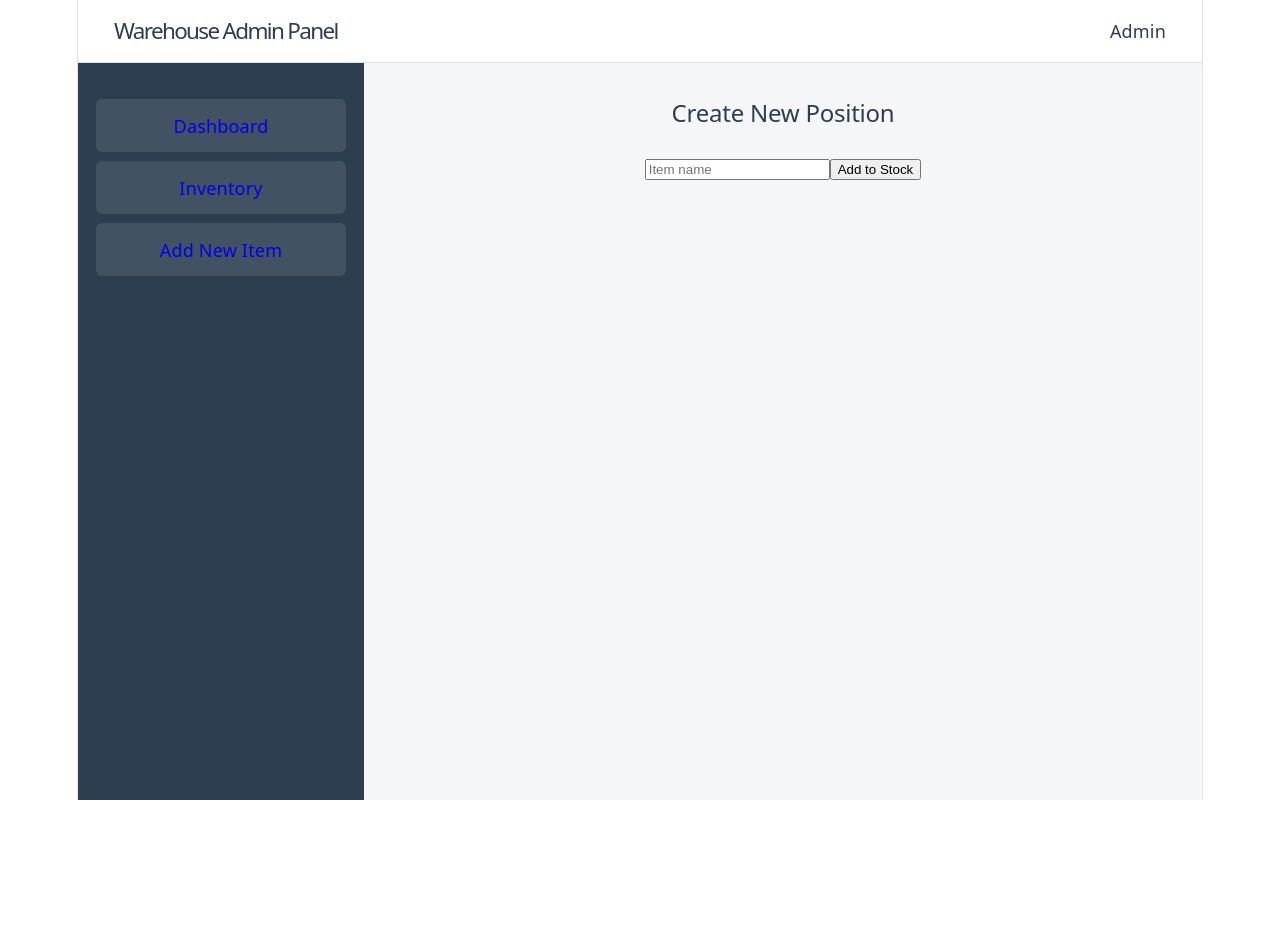
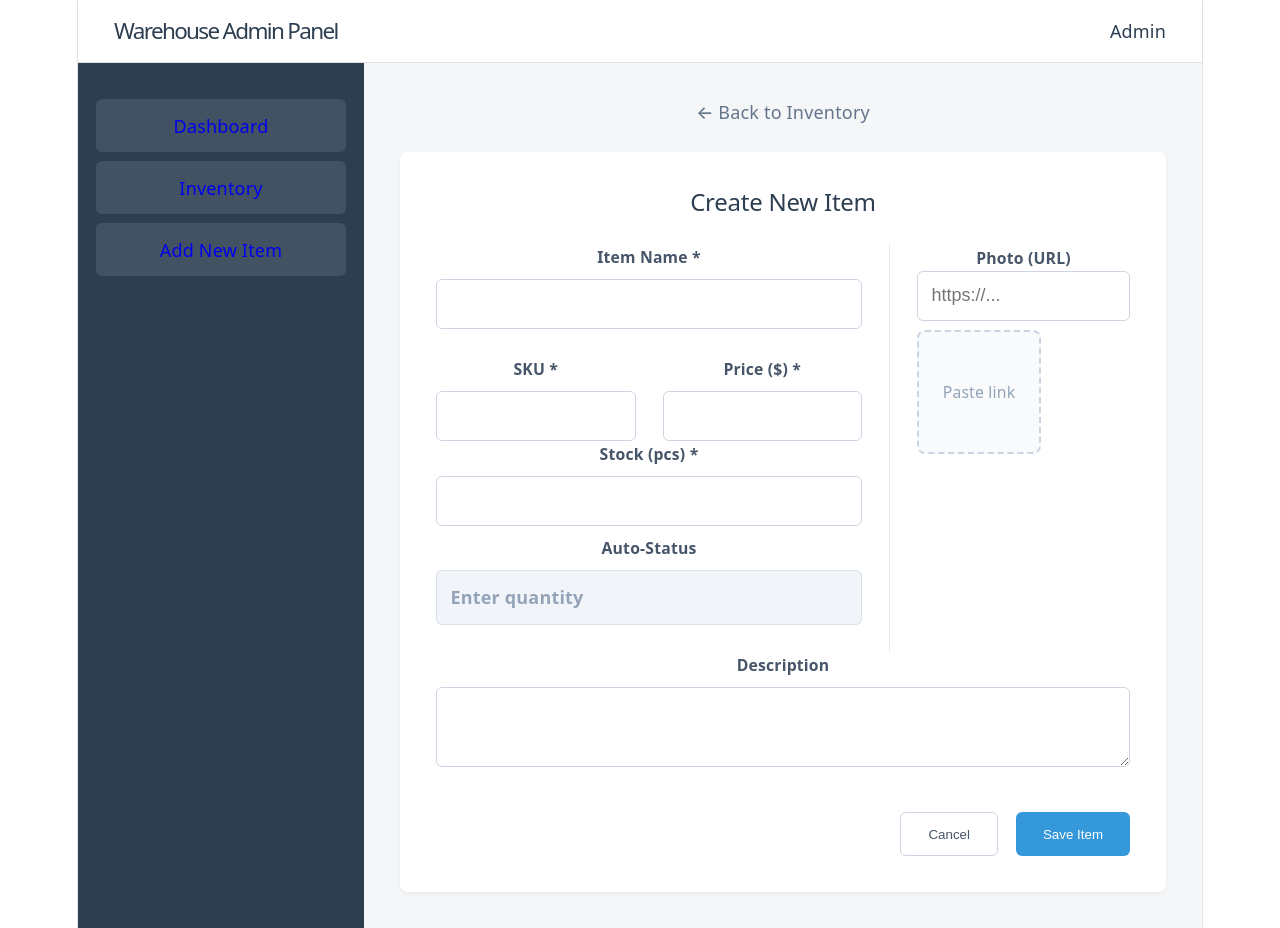
Before and after one commit to Igor-ct/lab7-admin-web-service, a React (Vite) app: page /inventory/create in a window 1280 px wide. Before the commit the page ends 800 px from the top, so only its background shows below. Built offline with nearby package versions, Linux system fonts and the light colour scheme.

Commit message:
feat: add inventory create page
- implement basic create form logic
- add create form UI
- add new column for inventory table(photo)

```diff
--- /dev/null
+++ b/src/components/inventory/InventoryForm/InventoryForm.jsx
@@ -0,0 +1,116 @@
+import styles from './InventoryForm.module.css';
+
+function InventoryForm({ formData, currentStatus, onChange, onSubmit, onCancel }) {
+  return (
+    <div className={styles.container}>
+      <h2 className={styles.title}>Create New Item</h2>
+
+      <form onSubmit={onSubmit}>
+        <div className={styles.row}>
+          <div className={styles.mainColumn}>
+            <div className={styles.formGroup}>
+              <label className={styles.label}>Item Name *</label>
+              <input
+                className={styles.input}
+                type="text"
+                name="inventory_name"
+                value={formData.inventory_name}
+                onChange={onChange}
+                required
+              />
+            </div>
+
+            <div className={styles.row}>
+              <div className={styles.half}>
+                <label className={styles.label}>SKU *</label>
+                <input className={styles.input} type="text" name="sku" value={formData.sku} onChange={onChange} required />
+              </div>
+              <div className={styles.half}>
+                <label className={styles.label}>Price ($) *</label>
+                <input className={styles.input} type="number" step="0.01" min="0" name="price" value={formData.price} onChange={onChange} required />
+              </div>
+            </div>
+
+            <div className={`${styles.row} ${styles.formGroup}`}>
+              <div className={styles.half}>
+                <label className={styles.label}>Stock (pcs) *</label>
+                <input
+                  className={styles.input}
+                  type="number"
+                  min="0"
+                  name="stock"
+                  value={formData.stock}
+                  onChange={onChange}
+                  required
+                />
+              </div>
+              <div className={styles.half}>
+                <label className={styles.label}>Auto-Status</label>
+                <div
+                  className={styles.statusBadge}
+                  style={{
+                    backgroundColor: currentStatus.bg,
+                    color: currentStatus.color,
+                    border: `1px solid ${currentStatus.color}40`
+                  }}
+                >
+                  {currentStatus.text}
+                </div>
+              </div>
+            </div>
+          </div>
+
+          <div className={styles.photoColumn}>
+            <label className={styles.label}>Photo (URL)</label>
+            <input
+              className={styles.input}
+              type="url"
+              name="photo"
+              placeholder="https://..."
+              value={formData.photo}
+              onChange={onChange}
+            />
+
+            <div className={styles.previewBox}>
+              {formData.photo ? (
+                <img
+                  className={styles.previewImg}
+                  src={formData.photo}
+                  alt="Preview"
+                  onError={(e) => {
+                    e.target.style.display = 'none';
+                    e.target.nextSibling.style.display = 'block';
+                  }}
+                />
+              ) : (
+                "Paste link"
+              )}
+              <span className={styles.errorText}>Invalid link</span>
+            </div>
+          </div>
+        </div>
+
+        <div className={styles.formGroup}>
+          <label className={styles.label}>Description</label>
+          <textarea
+            className={`${styles.input} ${styles.textarea}`}
+            name="description"
+            value={formData.description}
+            onChange={onChange}
+          />
+        </div>
+
+        <div className={styles.actions}>
+          <button type="button" className={styles.cancelBtn} onClick={onCancel}>
+            Cancel
+          </button>
+          <button type="submit" className={styles.submitBtn}>
+            Save Item
+          </button>
+        </div>
+      </form>
+    </div>
+  );
+}
+
+export default InventoryForm;
--- /dev/null
+++ b/src/components/inventory/InventoryForm/InventoryForm.module.css
@@ -0,0 +1,110 @@
+.container {
+  max-width: 800px;
+  margin: 0 auto;
+  background-color: white;
+  padding: 2rem;
+  border-radius: 8px;
+  box-shadow: 0 2px 4px rgba(0,0,0,0.05);
+}
+
+.title {
+  margin-top: 0;
+  margin-bottom: 2rem;
+  color: #0f172a;
+}
+
+.row { display: flex; gap: 1.5rem; }
+.mainColumn { flex: 2; }
+.photoColumn {
+  flex: 1;
+  border-left: 1px solid #e2e8f0;
+  padding-left: 1.5rem;
+}
+.half {
+  flex: 1;
+  display: flex;
+  flex-direction: column;
+  gap: 0.5rem;
+}
+.formGroup {
+  margin-bottom: 1.5rem;
+  display: flex;
+  flex-direction: column;
+  gap: 0.5rem;
+}
+.label {
+  font-weight: 600;
+  font-size: 0.875rem;
+  color: #475569;
+}
+.input {
+  padding: 0.75rem;
+  border: 1px solid #cbd5e1;
+  border-radius: 6px;
+  font-size: 1rem;
+  outline: none;
+  transition: border-color 0.2s;
+  width: 100%;
+  box-sizing: border-box;
+}
+.input:focus { border-color: #3498db; }
+.textarea { min-height: 80px; resize: vertical; }
+
+.statusBadge {
+  padding: 0.75rem;
+  border-radius: 6px;
+  font-weight: 600;
+  display: flex;
+  align-items: center;
+  height: 100%;
+  box-sizing: border-box;
+}
+
+.previewBox {
+  margin-top: 0.5rem;
+  width: 120px;
+  height: 120px;
+  border: 2px dashed #cbd5e1;
+  border-radius: 8px;
+  display: flex;
+  align-items: center;
+  justify-content: center;
+  overflow: hidden;
+  background-color: #f8fafc;
+  color: #94a3b8;
+  font-size: 0.875rem;
+  text-align: center;
+}
+.previewImg {
+  width: 100%;
+  height: 100%;
+  object-fit: cover;
+}
+.errorText { display: none; padding: 10px; }
+
+.actions {
+  margin-top: 2.5rem;
+  display: flex;
+  gap: 1rem;
+  justify-content: flex-end;
+}
+.cancelBtn {
+  padding: 0.75rem 1.5rem;
+  background-color: white;
+  color: #475569;
+  border: 1px solid #cbd5e1;
+  border-radius: 6px;
+  cursor: pointer;
+  font-weight: 500;
+}
+.cancelBtn:hover { background-color: #f8fafc; }
+.submitBtn {
+  padding: 0.75rem 1.5rem;
+  background-color: #3498db;
+  color: white;
+  border: none;
+  border-radius: 6px;
+  cursor: pointer;
+  font-weight: 500;
+}
+.submitBtn:hover { background-color: #2980b9; }
--- a/src/components/inventory/InventoryTable/InventoryTable.jsx
+++ b/src/components/inventory/InventoryTable/InventoryTable.jsx
@@ -2,9 +2,9 @@ import { useState } from 'react';
 import styles from './InventoryTable.module.css';
 
 const DUMMY_INVENTORY = [
-  { id: 1, name: 'Ноутбук Lenovo ThinkPad X1', sku: 'LNV-001', price: 1200, stock: 15, status: 'In Stock' },
-  { id: 2, name: 'Монітор Dell UltraSharp 27"', sku: 'DLL-027', price: 350, stock: 3, status: 'Low Stock' },
-  { id: 3, name: 'Клавіатура Keychron K8', sku: 'KCH-K8', price: 95, stock: 0, status: 'Out of Stock' },
+  { id: 1, name: 'Ноутбук Lenovo ThinkPad X1', sku: 'LNV-001', price: 1200, stock: 15, status: 'In Stock', photo: 'https://placehold.co/50x50/e2e8f0/475569?text=LNV' },
+  { id: 2, name: 'Монітор Dell UltraSharp 27"', sku: 'DLL-027', price: 350, stock: 3, status: 'Low Stock', photo: 'https://placehold.co/50x50/e2e8f0/475569?text=LNV' },
+  { id: 3, name: 'Клавіатура Keychron K8', sku: 'KCH-K8', price: 95, stock: 0, status: 'Out of Stock', photo: '' },
 ];
 
 function InventoryTable() {
@@ -132,6 +132,7 @@ function InventoryTable() {
         <thead>
           <tr>
             <th onClick={() => requestSort('id')} className={styles.sortable}>ID {getSortIcon('id')}</th>
+            <th>Photo</th>
             <th onClick={() => requestSort('name')} className={styles.sortable}>Name {getSortIcon('name')}</th>
             <th onClick={() => requestSort('sku')} className={styles.sortable}>SKU {getSortIcon('sku')}</th>
             <th onClick={() => requestSort('price')} className={styles.sortable}>Price {getSortIcon('price')}</th>
@@ -152,6 +153,13 @@ function InventoryTable() {
             sortedItems.map((item) => (
               <tr key={item.id}>
                 <td>{item.id}</td>
+                <td>
+                <img
+                    src={item.photo || 'https://placehold.co/50x50?text=No+Img'}
+                    alt={item.name}
+                    className={styles.productImage}
+                />
+                </td>
                 <td className={styles.itemName}>{item.name}</td>
                 <td>{item.sku}</td>
                 <td>${item.price}</td>
--- a/src/pages/AdminInventoryCreate/AdminInventoryCreate.jsx
+++ b/src/pages/AdminInventoryCreate/AdminInventoryCreate.jsx
@@ -1,11 +1,71 @@
+import { useState } from 'react';
+import { useNavigate, Link } from 'react-router-dom';
+import InventoryForm from '../../components/inventory/InventoryForm/InventoryForm';
+
 function AdminInventoryCreate() {
+  const navigate = useNavigate();
+
+  const [formData, setFormData] = useState({
+    name: '',
+    sku: '',
+    price: '',
+    stock: '',
+    description: '',
+    photo: ''
+  });
+
+  const handleChange = (e) => {
+    const { name, value } = e.target;
+    setFormData(prev => ({
+      ...prev,
+      [name]: value
+    }));
+  };
+
+  const handleCancel = () => {
+    navigate('/inventory');
+  };
+
+  const calculateStatus = (stockValue) => {
+    if (stockValue === '') return { text: 'Enter quantity', color: '#94a3b8', bg: '#f1f5f9' };
+
+    const qty = parseInt(stockValue);
+    if (qty === 0) return { text: 'Out of Stock', color: '#991b1b', bg: '#fee2e2' };
+    if (qty > 0 && qty <= 5) return { text: 'Low Stock', color: '#854d0e', bg: '#fef08a' };
+    return { text: 'In Stock', color: '#166534', bg: '#dcfce7' };
+  };
+
+  const handleSubmit = (e) => {
+    e.preventDefault();
+
+    const finalData = {
+      ...formData,
+      status: calculateStatus(formData.stock).text
+    };
+
+    console.log('Sending to DB:', finalData);
+
+    setTimeout(() => {
+      alert('✅ Item successfully created!');
+      navigate('/inventory');
+    }, 800);
+  };
+
   return (
     <div>
-      <h2>Create New Position</h2>
-      <form>
-        <input type="text" placeholder="Item name" />
-        <button type="submit">Add to Stock</button>
-      </form>
+      <div style={{ marginBottom: '1.5rem', maxWidth: '800px', margin: '0 auto 1.5rem auto' }}>
+        <Link to="/inventory" style={{ color: '#64748b', textDecoration: 'none', fontWeight: '500' }}>
+          ← Back to Inventory
+        </Link>
+      </div>
+
+      <InventoryForm
+        formData={formData}
+        currentStatus={calculateStatus(formData.stock)}
+        onChange={handleChange}
+        onSubmit={handleSubmit}
+        onCancel={handleCancel}
+      />
     </div>
   );
 }
```
